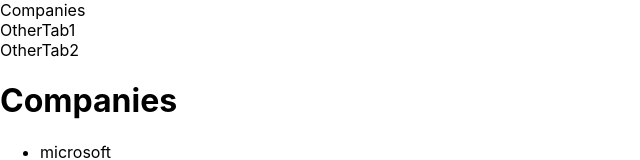
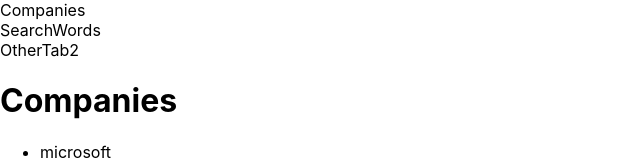
Before and after one commit to sondredl/react-demo, a React (Create React App) app: page / in a window 1280 px wide. Shown: the top 160 px of the page, without its empty margins (0-640 px from the left). Built offline with nearby package versions, Linux system fonts and the light colour scheme.

Commit message:
successfully display companies and search words in their respective tabs

```diff
--- /dev/null
+++ b/public/searchWords.json
@@ -0,0 +1,40 @@
+[
+    "topp",
+    "seafood",
+    "euronext",
+    "performers",
+    "sas",
+    "norwegian",
+    "næringslivet",
+    "gass",
+    "flyr",
+    "havvind",
+    "laks",
+    "teknologi",
+    "bolig",
+    "investerer",
+    "krypto",
+    "tesla",
+    "apple",
+    "fall",
+    "renter",
+    "rentekutt",
+    "renteheving",
+    "resultat",
+    "positiv",
+    "negativ",
+    "shipping",
+    "innskudd",
+    "prisnedtur",
+    "utsolgt",
+    "smell",
+    "overskudd",
+    "kraftproduksjon",
+    "equinor",
+    "skatteetaten",
+    "luksusproblem",
+    "group",
+    "eventyr",
+    "lønnsom",
+    "aker"
+]
--- a/src/App.js
+++ b/src/App.js
@@ -1,6 +1,9 @@
 import logo from './logo.svg';
 import './App.css';
-import YourComponent from './jsonData';
+// import './companies.json';
+// import './searchWords.json';
+// import YourComponent from './jsonData';
+// import SerchWordsComponent from './searchWords';
 // import companies from './companies.json';
 // import React ,  {useState} from 'react';
 import Tabs from './tabs';
@@ -9,6 +12,7 @@ import React, {useState, useEffect } from 'react';
 const App = () => {
   const [currentTab, setCurrentTab] = useState('Companies');
   const [jsonData, setJsonData] = useState([]);
+  const [searchWords, setSearchWords] = useState([]);
 
   const handleTabChange = (tab) => {
     setCurrentTab(tab);
@@ -21,15 +25,46 @@ const App = () => {
     .then((error) => console.error('Error fetching JSON data:' , error));
   }, []);
 
+  // useEffect(() => {
+  //   fetch('/searchWords.json')
+  //   .then((response) => {
+  //     console.log('Response: ', response);
+  //     return response.json();
+  //   })
+  //   .then((data) => {
+  //     console.log('Data: ', data)
+  //     setSearchWords(data);
+  //   })
+  //   .catch((error) => console.error('Error fetching SearcWords data:' , error));
+  // }, []);
+  useEffect(() => {
+  // Fetch searchWords data
+  fetch('/searchWords.json', {
+    headers: {
+      'Accept': 'application/json',
+      'Content-Type': 'application/json'
+    }
+  })
+    .then((response) => response.json())
+    .then((data) => setSearchWords(data))
+    .catch((error) => console.error('Error fetching searchWords data:', error));
+}, []);
+  // useEffect(() => {
+  //   fetch('/searchWords.json')
+  //   .then((response) => response.json())
+  //   .then((data) => setSearchWords(data))
+  //   .catch((error) => console.error('Error fetching SearcWords data:' , error));
+  // }, []);
+
   return (
     <div>
       <Tabs
-        tabs={['Companies', 'OtherTab1', 'OtherTab2']}
+        tabs={['Companies', 'SearchWords', 'OtherTab2']}
         defaultTab="Companies"
         onTabChange={handleTabChange}
         />
         {currentTab === 'Companies' && <CompaniesTab jsonData={jsonData} />}
-        {currentTab === 'OtherTab1' && <OtherTab1 />}
+        {currentTab === 'SearchWords' && <SearchWordsTab searchWords={searchWords}/>}
         {currentTab === 'OtherTab2' && <OtherTab2 />}
       </div>
   );
@@ -40,18 +75,27 @@ const CompaniesTab = ({jsonData}) => {
   return (
     <div>
       <h1>Companies</h1>
-            <ul>
-                {jsonData.map((company, index) => (
-                    <li key={index}>{company} </li>
-                ))}
-            </ul>
+      <ul>
+        {jsonData.map((company, index) => (
+          <li key={index}>{company} </li>
+        ))}
+      </ul>
     </div>
   );
 };
 
-const OtherTab1 = () => {
+const SearchWordsTab = ({searchWords}) => {
   // The content of the "OtherTab1" tab
-  return <div>Content for OtherTab1</div>;
+  return (
+    <div>
+      <h1>SearchWords</h1>
+      <ul>
+        {searchWords.map((searchWord, index) => (
+          <li key={index}>{searchWord}</li>
+        ))}
+      </ul>
+    </div>
+  );
 };
 
 const OtherTab2 = () => {
--- a/src/companies.json
+++ /dev/null
@@ -1,30 +0,0 @@
-[
-    "microsoft",
-    "meta platforms A",
-    "Ericsson, Telefonab. L M ser. B",
-    "Alphabet A",
-    "Nokia Corporation",
-    "NIDIA",
-    "Sony Group Corp",
-    "Capgemini SE",
-    "Mastercard",
-    "Visa",
-    "Apple",
-    "Broadcom",
-    "ASML Holding NV",
-    "Adobe",
-    "Cisco Systems",
-    "Salesforce",
-    "Accenture A",
-    "oracle",
-    "qualcomm",
-    "STMicroelectronics N.V. ADR",
-    "Micron Technology",
-    "Autodesk",
-    "Immersion",
-    "Unity Software",
-    "Himax Technologies ADR",
-    "trimble",
-    "tesla",
-    "aker"
-]
--- a/src/jsonData.js
+++ b/src/jsonData.js
@@ -11,16 +11,16 @@ const YourComponent = () => {
         .catch((error) => console.error('Error fetching JSON data:', error));
     }, []);
     return (
-        <diiv>
+        <div>
             <h1>
-                JsonData
+                Companies
             </h1>
             <ul>
                 {companies.map((company, index) => (
                     <li key={index}>{company} </li>
                 ))}
             </ul>
-        </diiv>
+        </div>
     );
 };
 
```
